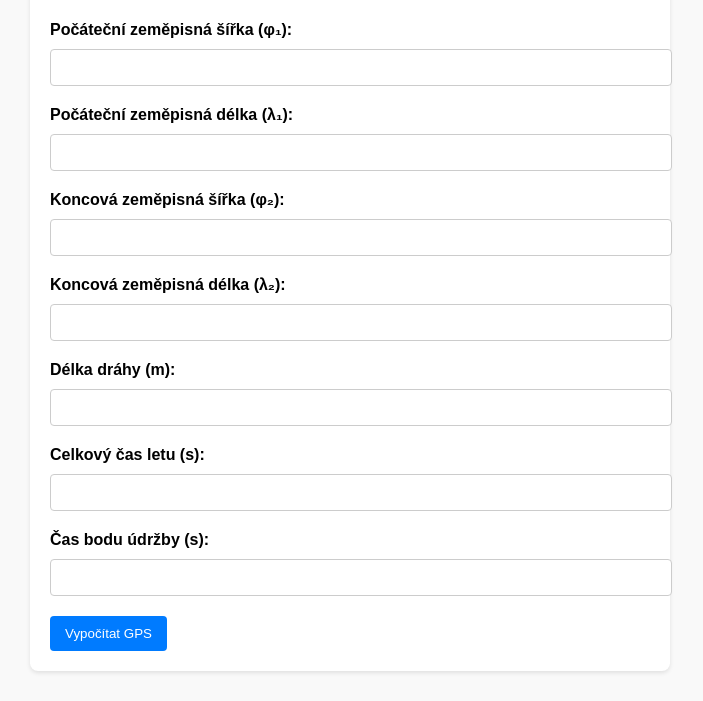
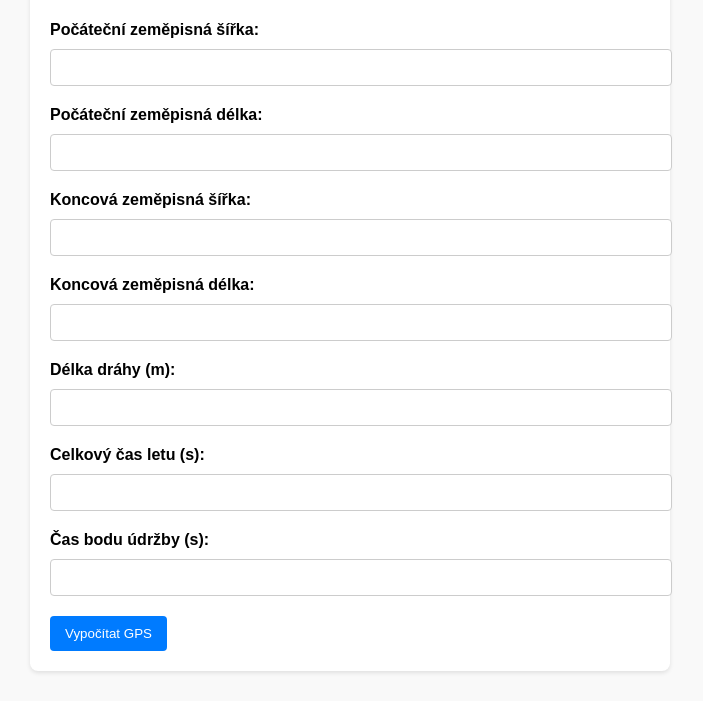
Before and after one commit to Gravitak/Projekt-Marek, a plain HTML site: page index.html in a window 1280 px wide. Shown: the part 99-800 px from the top of the page, without its empty margins (290-993 px from the left). Drawn offline with Linux system fonts and the light colour scheme.

Commit message:
Update index.html

```diff
--- a/index.html
+++ b/index.html
@@ -10,16 +10,16 @@
     <div class="container">
         <h1>Nástroj pro interpolaci GPS</h1>
         <form id="gpsForm">
-            <label for="lat1">Počáteční zeměpisná šířka (φ₁):</label>
+            <label for="lat1">Počáteční zeměpisná šířka:</label>
             <input type="number" id="lat1" step="any" required>
 
-            <label for="lon1">Počáteční zeměpisná délka (λ₁):</label>
+            <label for="lon1">Počáteční zeměpisná délka:</label>
             <input type="number" id="lon1" step="any" required>
 
-            <label for="lat2">Koncová zeměpisná šířka (φ₂):</label>
+            <label for="lat2">Koncová zeměpisná šířka:</label>
             <input type="number" id="lat2" step="any" required>
 
-            <label for="lon2">Koncová zeměpisná délka (λ₂):</label>
+            <label for="lon2">Koncová zeměpisná délka:</label>
             <input type="number" id="lon2" step="any" required>
 
             <label for="distance">Délka dráhy (m):</label>
```
